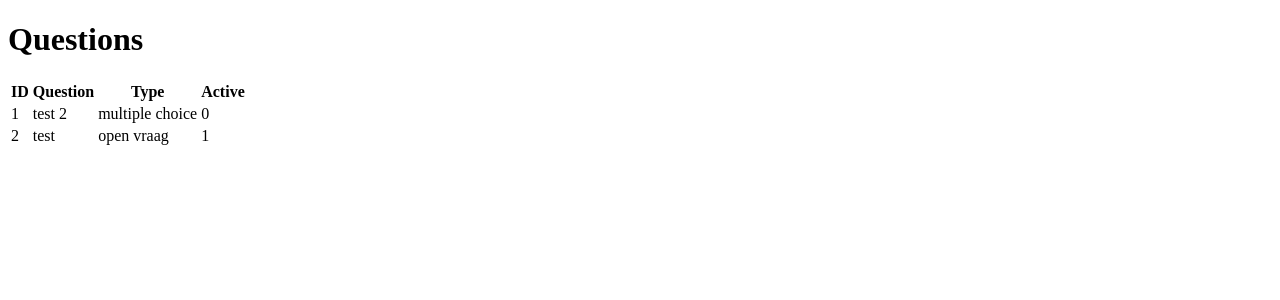
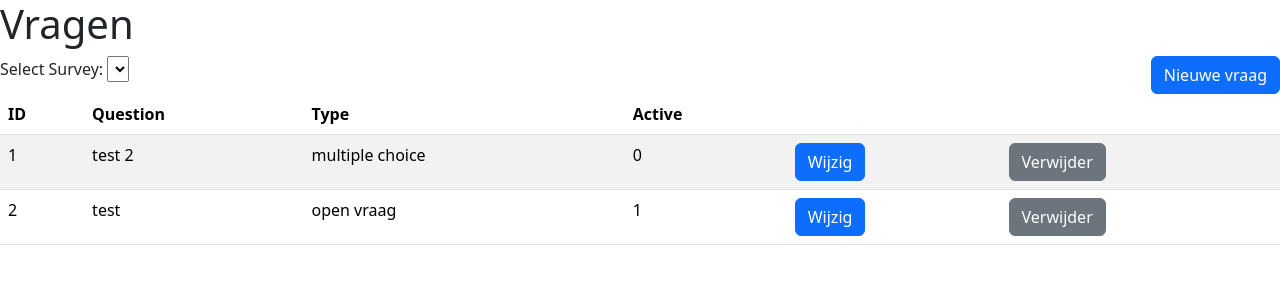
Before and after one commit to Sema-1054531/werkplaats-4-react, a Flask app: page /questions in a window 1280 px wide. Shown: the top 300 px of the page. Run offline with Flask 3, Linux system fonts and the light colour scheme; data comes from the database, SQL or seed files in the repository; both versions use the stored data as it was after the commit; lists and menus that the app fills with data are empty.

Commit message:
updated: main

```diff
--- a/main.py
+++ b/main.py
@@ -1,4 +1,4 @@
-from flask import Flask, render_template, g
+from flask import Flask, render_template, g, request
 
 import sqlite3
 import os
@@ -8,7 +8,7 @@ app.config['DATABASE'] = os.path.join(os.getcwd(), 'lib/werkplaats4.db')
 
 LISTEN_ALL = "0.0.0.0"
 FLASK_IP = LISTEN_ALL
-FLASK_PORT = 82
+FLASK_PORT = 81
 FLASK_DEBUG = True
 
 def get_db():
@@ -34,6 +34,22 @@ def index():
     return "hallo"
 
 
+@app.route('/survey')
+def show_surveys():
+    db = get_db()
+    cur = db.cursor()
+    cur.execute('SELECT * FROM survey')
+    surveys = cur.fetchall()
+    return render_template('survey.html', surveys=surveys)
+
+@app.route('/survey/questions/<int:survey_id>')
+def show_survey_questions(survey_id):
+    db = get_db()
+    cur = db.cursor()
+    cur.execute('SELECT question.question_id, question.question_text, question.question_type, question.is_active, survey_question.question_order FROM question JOIN survey_question ON question.question_id = survey_question.question_id WHERE survey_question.survey_id = ? ORDER BY survey_question.question_order', [survey_id])
+    questions = cur.fetchall()
+    return render_template('questions.html', questions=questions)
+
 @app.route('/questions')
 def show_questions():
     db = get_db()
@@ -42,5 +58,6 @@ def show_questions():
     questions = cur.fetchall()
     return render_template('questions.html', questions=questions)
 
+
 if __name__ == "__main__":
     app.run(host=FLASK_IP, port=FLASK_PORT, debug=FLASK_DEBUG)
--- a/templates/questions.html
+++ b/templates/questions.html
@@ -3,16 +3,27 @@
 <head>
     <meta charset="UTF-8">
     <title>Questions</title>
+    <link href="https://cdn.jsdelivr.net/npm/bootstrap@5.3.0-alpha3/dist/css/bootstrap.min.css" rel="stylesheet" integrity="sha384-KK94CHFLLe+nY2dmCWGMq91rCGa5gtU4mk92HdvYe+M/SXH301p5ILy+dN9+nJOZ" crossorigin="anonymous">
 </head>
 <body>
-<h1>Questions</h1>
-<table>
+<h1>Vragen</h1>
+<label for="survey-select">Select Survey:</label>
+<select id="survey-select" name="survey-select">
+    {% for survey in surveys %}
+    <option value="{{ survey['survey_id'] }}">{{ survey['survey_name'] }}</option>
+    {% endfor %}
+</select>
+<button class="btn btn-primary float-end">Nieuwe vraag</button>
+
+<table class="table table-striped" id="question-list">
     <thead>
     <tr>
         <th>ID</th>
         <th>Question</th>
         <th>Type</th>
         <th>Active</th>
+        <th></th>
+        <th></th>
     </tr>
     </thead>
     <tbody>
@@ -22,9 +33,29 @@
         <td>{{ question['question_text'] }}</td>
         <td>{{ question['question_type'] }}</td>
         <td>{{ question['is_active'] }}</td>
+        <td><button class="btn btn-primary">Wijzig</button></td>
+        <td><button class="btn btn-secondary">Verwijder</button></td>
     </tr>
     {% endfor %}
     </tbody>
 </table>
+<script src="https://code.jquery.com/jquery-3.6.0.min.js"></script>
+<script>
+    $(document).ready(function() {
+    $("#survey-select").change(function() {
+        var surveyId = $(this).val();
+        $.ajax({
+            url: '/survey/questions/' + surveyId,
+            type: 'GET',
+            success: function(response) {
+                $("#question-list").html(response);
+            },
+            error: function(error) {
+                console.log(error);
+            }
+        });
+    });
+});
+</script>
 </body>
 </html>
```
Also changed, not shown: app.js (added, +11 -0 lines), templates/survey.html (added, +35 -0 lines), lib/werkplaats4.db.
